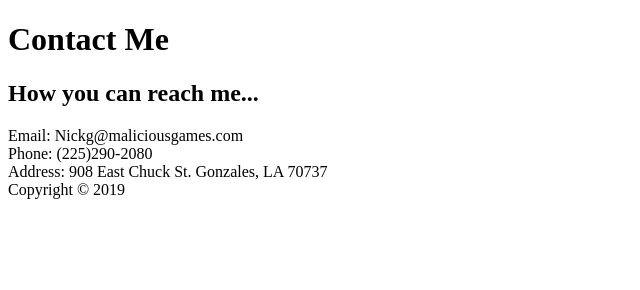
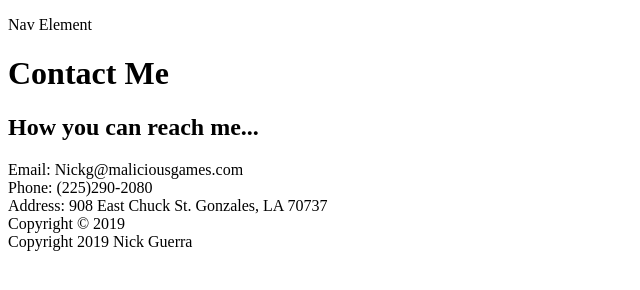
Before and after one commit to nickassembly/nickportfolio-gatsby, a Gatsby site: page /contact in a window 1280 px wide. Shown: the whole page, without its empty margins (0-640 px from the left). Built offline with nearby package versions, Linux system fonts and the light colour scheme; Gatsby itself is replaced by a stand-in of ours.

Commit message:
added components

```diff
--- a/src/components/footer.js
+++ b/src/components/footer.js
@@ -0,0 +1,11 @@
+import React from "react"
+
+const Footer = () => {
+  return (
+    <div>
+      <footer>Copyright 2019 Nick Guerra</footer>
+    </div>
+  )
+}
+
+export default Footer
--- a/src/components/layout.js
+++ b/src/components/layout.js
@@ -0,0 +1,17 @@
+import React from "react"
+import Navigation from "./navigation"
+import Footer from "./footer"
+
+const Layout = props => {
+  return (
+    <div>
+      <div>
+        <Navigation />
+        {props.children}
+      </div>
+      <Footer />
+    </div>
+  )
+}
+
+export default Layout
--- a/src/components/navigation.js
+++ b/src/components/navigation.js
@@ -0,0 +1,11 @@
+import React from "react"
+
+const Navigation = () => {
+  return (
+    <div>
+      <p>Nav Element</p>
+    </div>
+  )
+}
+
+export default Navigation
--- a/src/pages/about.js
+++ b/src/pages/about.js
@@ -1,8 +1,9 @@
 import React from "react"
+import Layout from "../components/layout"
 
 const AboutPage = () => {
   return (
-    <div>
+    <Layout>
       <main id="about">
         <h1 className="lg-heading">
           About <span className="text-secondary"> Me</span>
@@ -56,7 +57,7 @@ const AboutPage = () => {
 
       <footer id="main-footer">Copyright &copy; 2019</footer>
       <script src="js/main.js"></script>
-    </div>
+    </Layout>
   )
 }
 
--- a/src/pages/contact.js
+++ b/src/pages/contact.js
@@ -1,8 +1,9 @@
 import React from "react"
+import Layout from "../components/layout"
 
 const ContactPage = () => {
   return (
-    <div>
+    <Layout>
       <main id="contact">
         <h1 className="lg-heading">
           Contact <span className="text-secondary"> Me</span>
@@ -26,7 +27,7 @@ const ContactPage = () => {
 
       <footer id="main-footer">Copyright &copy; 2019</footer>
       <script src="js/main.js"></script>
-    </div>
+    </Layout>
   )
 }
 
--- a/src/pages/index.js
+++ b/src/pages/index.js
@@ -1,10 +1,11 @@
 import React from "react"
+import Layout from "../components/layout"
 import "../scss/main.scss"
 import "../css/main.css"
 
 const IndexPage = () => {
   return (
-    <div>
+    <Layout>
       <link
         rel="stylesheet"
         href="https://use.fontawesome.com/releases/v5.9.0/css/all.css"
@@ -35,7 +36,7 @@ const IndexPage = () => {
         </main>
         <script src="../js/main.js"></script>
       </body>
-    </div>
+    </Layout>
   )
 }
 
--- a/src/pages/work.js
+++ b/src/pages/work.js
@@ -1,8 +1,9 @@
 import React from "react"
+import Layout from "../components/layout"
 
 const WorkPage = () => {
   return (
-    <div>
+    <Layout>
       <main id="work">
         <h1 className="lg-heading">
           My <span className="text-secondary"> Work</span>
@@ -73,7 +74,7 @@ const WorkPage = () => {
         </div>
       </main>
       <footer id="main-footer">Copyright &copy; 2019</footer>
-    </div>
+    </Layout>
   )
 }
 
```
